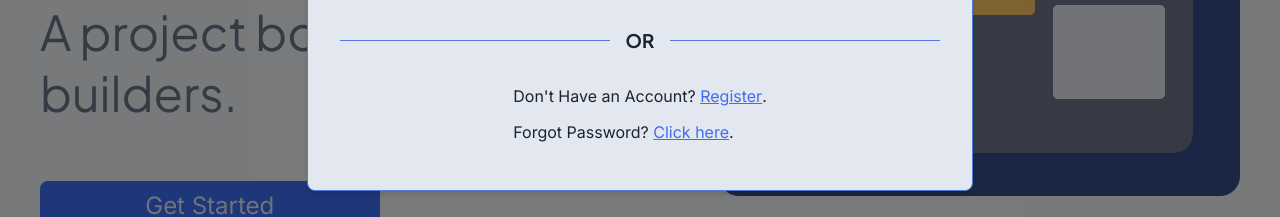
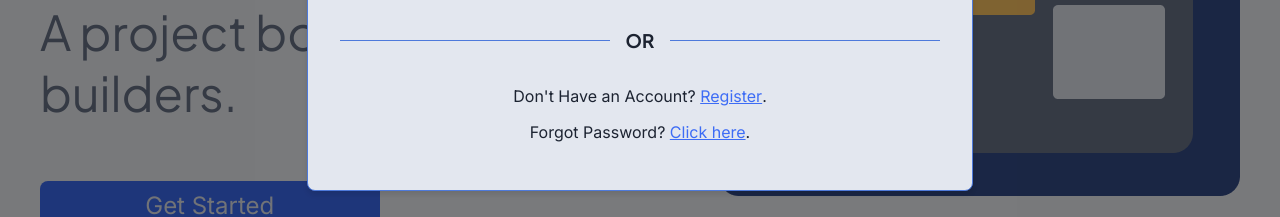
Before and after one commit to notEmmi/FlowBoard, a React (Vite) app in the folder frontend/: page /landing in a window 1280 px wide. Both pictures are taken after a click on the button "Sign In". Shown: the part 469-686 px from the top of the page. Built offline with nearby package versions, Linux system fonts and the light colour scheme; no server answers.

Commit message:
feat: add centering for other links in Forgot Password and Login components

```diff
--- a/frontend/src/App.css
+++ b/frontend/src/App.css
@@ -156,3 +156,7 @@ label {
   cursor: pointer;
   transform: scale(1.03);
 }
+
+.other-links {
+  text-align: center;
+}
--- a/frontend/src/pages/ForgotPassword.jsx
+++ b/frontend/src/pages/ForgotPassword.jsx
@@ -15,7 +15,9 @@ export default function ForgotPassword ({ isOpen, closeModal, onSwitchToLogin })
 
 					<button type="submit" className="btn-primary">Send Reset Instructions</button>
 				</form>
-				<p className='link' onClick={() => onSwitchToLogin()}>Back to Login</p>
+				<div className='other-links'>
+					<p className='link' onClick={() => onSwitchToLogin()}>Back to Login</p>
+				</div>
 			</div>
 		</Modal>
 	);
--- a/frontend/src/pages/Login.jsx
+++ b/frontend/src/pages/Login.jsx
@@ -52,7 +52,7 @@ export default function Login ( {isOpen, closeModal, onSwitchToRegistration}) {
 					</form>
 
 					<Divider label={"OR"}/>
-					<div>
+					<div className='other-links'>
 						<p>Don't Have an Account? <span className='link' onClick={() => openRegistration() }>Register</span>.</p>
 						<p>Forgot Password? <span className='link' onClick={() => openForgotPassword()}>Click here</span>.</p>
 					</div>
```
